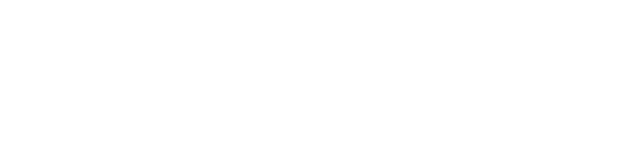
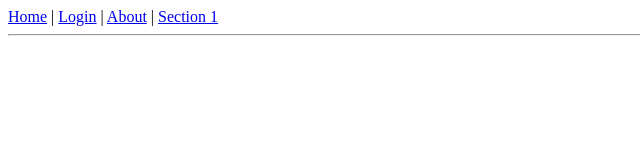
Before and after one commit to yy23505/secure-software-portfolio, a plain HTML site: page index.htm in a window 1280 px wide. Shown: the whole page, without its empty margins (0-640 px from the left). Drawn offline with Linux system fonts and the light colour scheme.

Commit message:
Update index.htm

```diff
--- a/index.htm
+++ b/index.htm
@@ -1,3 +1,10 @@
+<nav>
+  <a href="index.html">Home</a> |
+  <a href="login.html">Login</a> |
+  <a href="about.html">About</a> |
+  <a href="summary post.html">Section 1</a>
+</nav>
+<hr>
 <html xmlns:v="urn:schemas-microsoft-com:vml"
 xmlns:o="urn:schemas-microsoft-com:office:office"
 xmlns:w="urn:schemas-microsoft-com:office:word"
```
